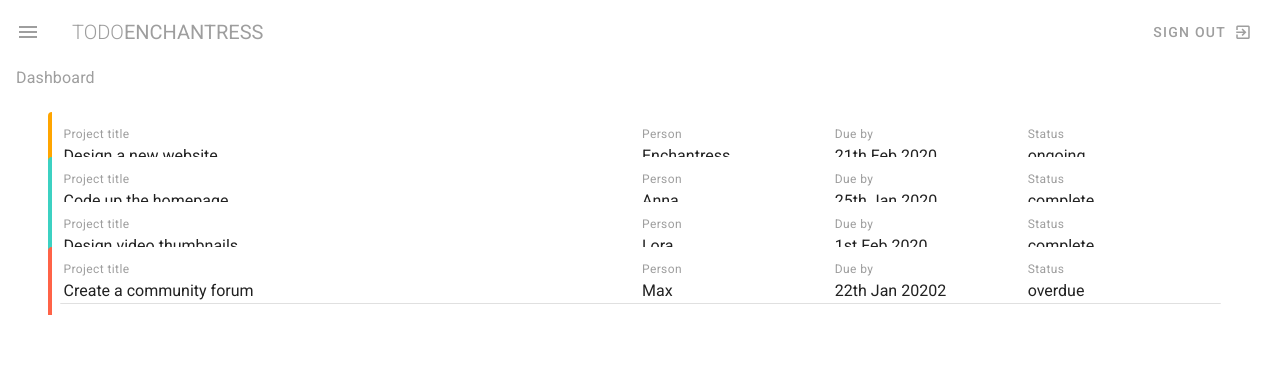
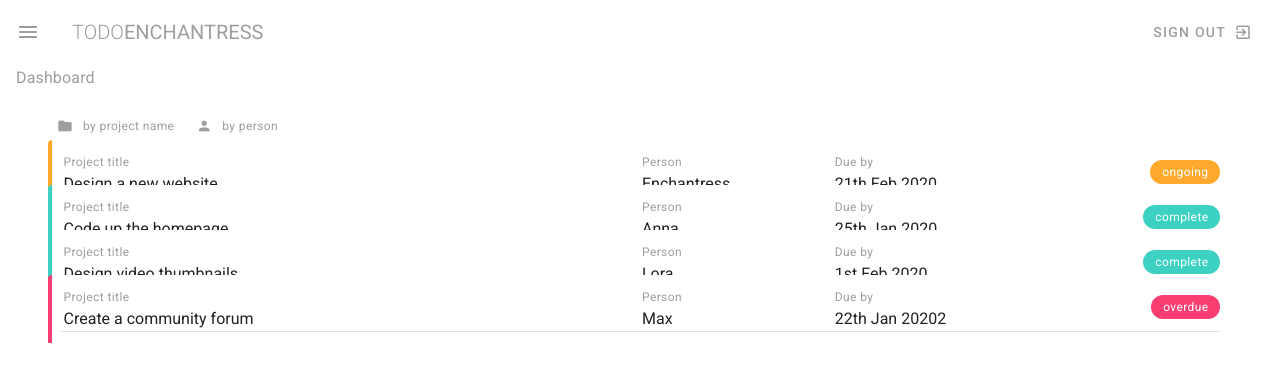
Before and after one commit to EnchantressSam/learnVuetifyTodo, a Vue app: page / in a window 1280 px wide. Shown: the top 382 px of the page. Built offline with nearby package versions, Linux system fonts and the light colour scheme.

Commit message:
added sort

```diff
--- a/src/views/Dashboard.vue
+++ b/src/views/Dashboard.vue
@@ -2,6 +2,29 @@
   <div class="dashboard">
     <h1 class="subtitle-1 grey--text">Dashboard</h1>
     <v-container class="my-5">
+
+
+      <v-layout row class="mb-3">
+      <v-tooltip top>
+      <template v-slot:activator="{ on }">
+      <v-btn small text color="grey" @click="sortBy('title')" v-on="on">
+        <v-icon left small>mdi-folder</v-icon>
+        <span class="caption text-lowercase">By project name</span>
+      </v-btn>
+      </template>
+      <span>Sort projects by project name</span>
+       </v-tooltip>
+
+       <v-tooltip top>
+      <template v-slot:activator="{ on }">
+      <v-btn small text color="grey" @click="sortBy('person')" v-on="on">
+        <v-icon left small>mdi-account</v-icon>
+        <span class="caption text-lowercase">By person</span>
+      </v-btn>
+      </template>
+      <span>Sort projects by person</span>
+       </v-tooltip>
+       </v-layout>
 
       <v-card flat v-for="project in projects" :key="project.title">
       <v-layout row wrap :class="`pa-3 project ${project.status}`">
@@ -24,10 +47,9 @@
             <div>{{ project. due }}</div>
           </v-flex>
           <v-flex xs2 sm4 md2>
-          <div class="caption grey--text">
-            Status
-            </div>
-            <div>{{ project.status }}</div>
+           <div align="right">
+             <v-chip small :class="`${project.status} white--text caption my-2`">{{ project.status }}</v-chip>
+           </div>
           </v-flex>
       </v-layout>
       <v-divider></v-divider>
@@ -53,6 +75,11 @@ export default {
       ]
     }
   },
+  methods: {
+    sortBy(prop){
+      this.projects.sort((a,b) => a[prop] < b[prop] ? -1 : 1)
+    }
+  },
   }
 
 </script>
@@ -62,9 +89,21 @@ export default {
     border-left: 4px solid #3cd1c2;
   }
   .project.ongoing{
-    border-left: 4px solid orange;
+    border-left: 4px solid #ffaa2c;
   }
   .project.overdue{
-    border-left: 4px solid tomato;
+    border-left: 4px solid #f83e70;
   }
+
+  .v-chip.complete{
+    background: #3cd1c2 !important;
+  }
+  .v-chip.ongoing{
+    background: #ffaa2c !important;
+  }
+  .v-chip.overdue{
+    background: #f83e70 !important;
+  }
+
+
 </style>
```
